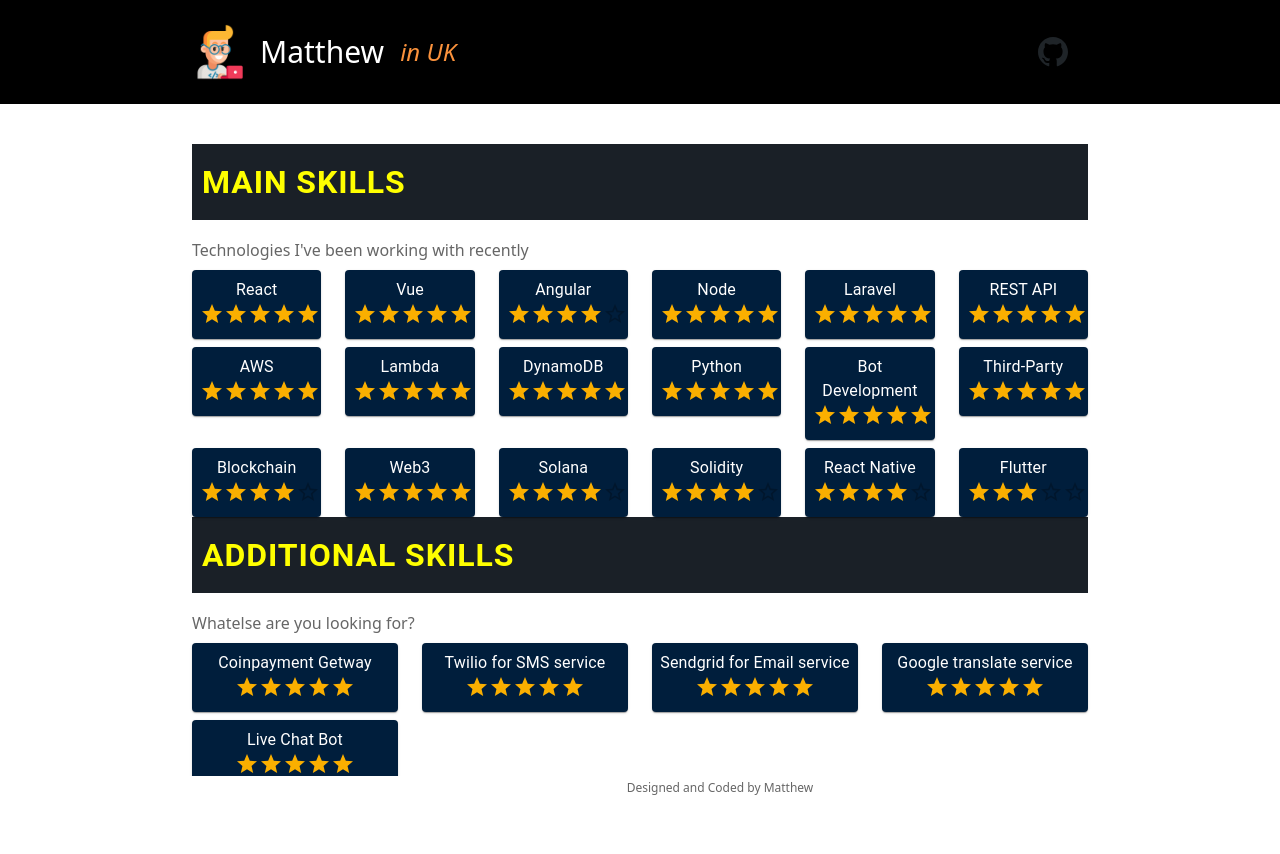
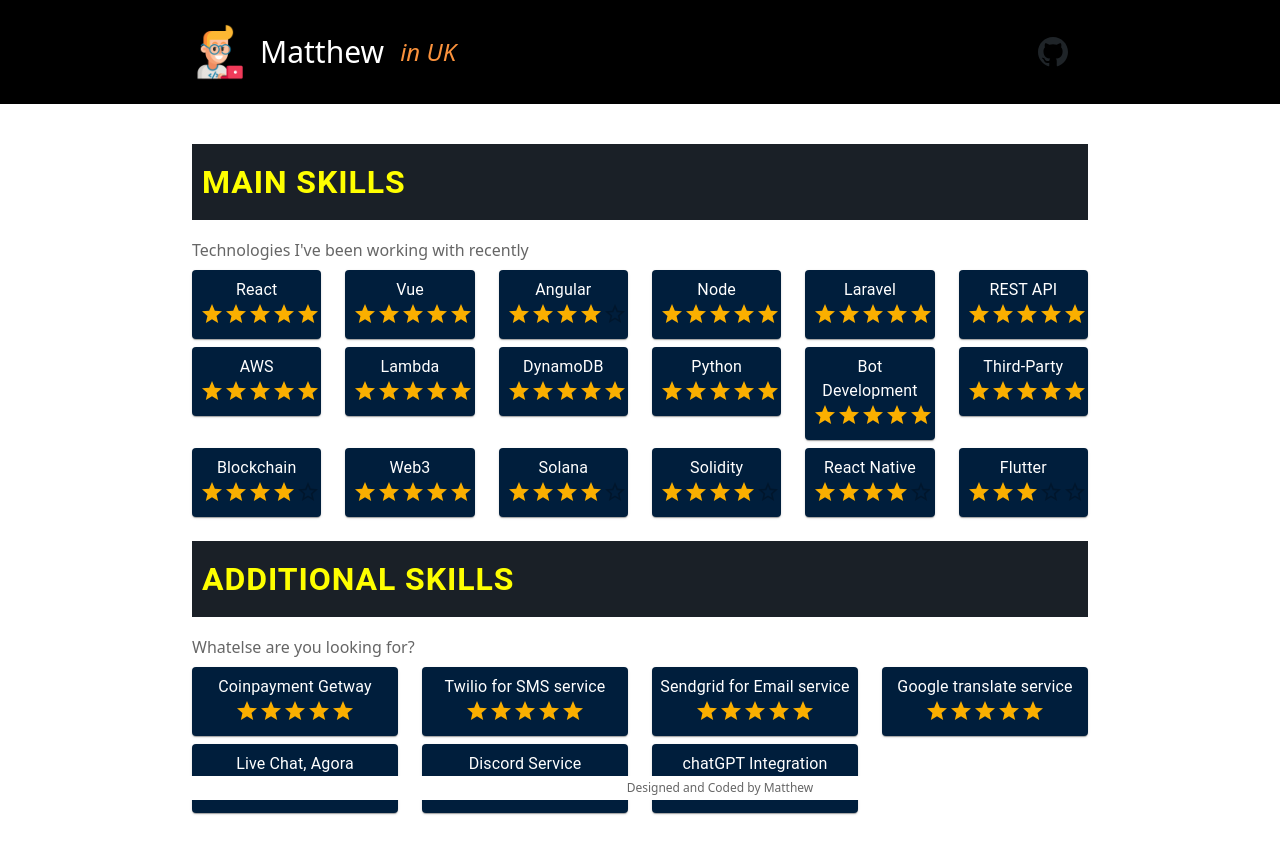
Before and after one commit to swraithe/swraithe-portfolio, a React (Create React App) app: page /technologies in a window 1280 px wide. Shown: the top 854 px of the page. Built offline with nearby package versions, Linux system fonts and the light colour scheme.

Commit message:
added some skills

```diff
--- a/src/Pages/Data.js
+++ b/src/Pages/Data.js
@@ -91,7 +91,15 @@
             rate:"5"
         },
         {
-            name:"Live Chat Bot",
+            name:"Live Chat, Agora",
+            rate:"5"
+        },
+        {
+            name:"Discord Service",
+            rate:"5"
+        },
+        {
+            name:"chatGPT Integration",
             rate:"5"
         },
     ]
--- a/src/Pages/Technologies.js
+++ b/src/Pages/Technologies.js
@@ -71,6 +71,7 @@
           </Grid>
         </Box>
       </section>
+      <br />
       <section>
         <SubTitle>Additional Skills</SubTitle>
         <p className="text-content py-2 lg:max-w-3xl">
```
